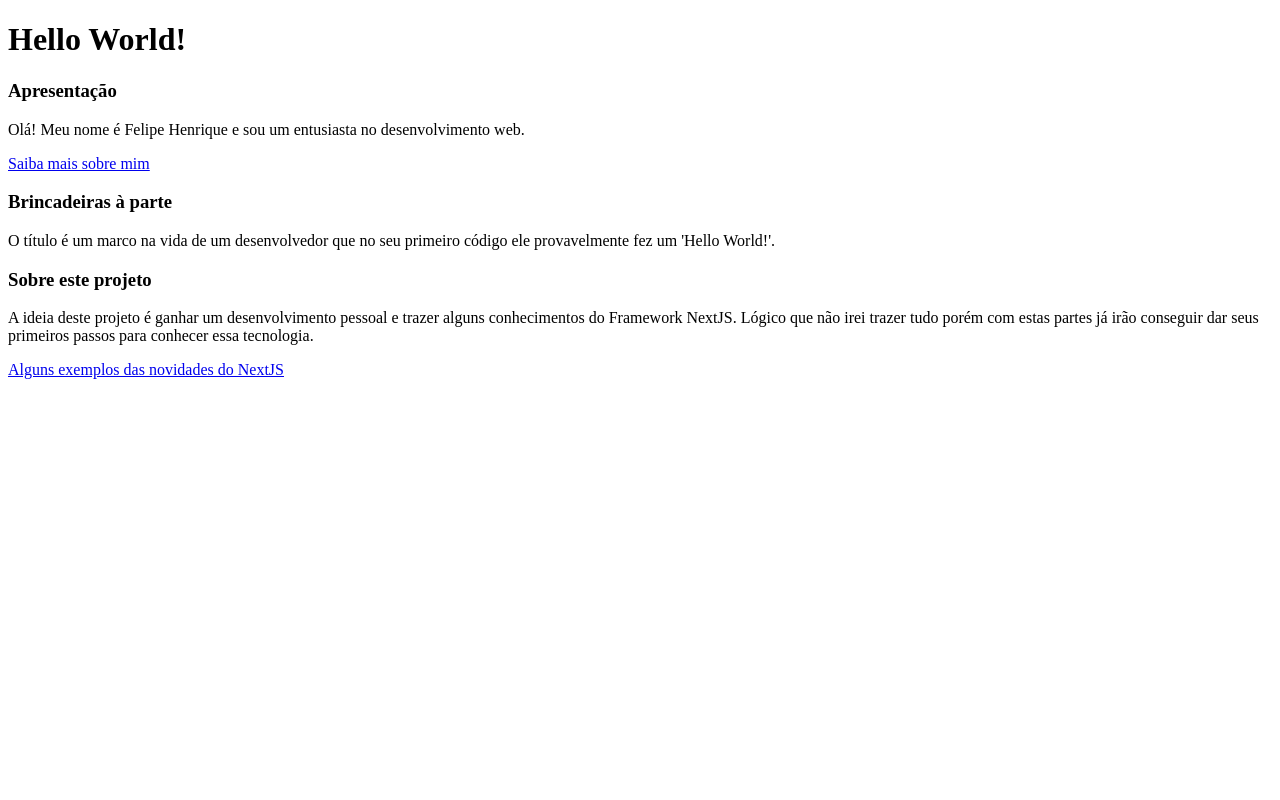
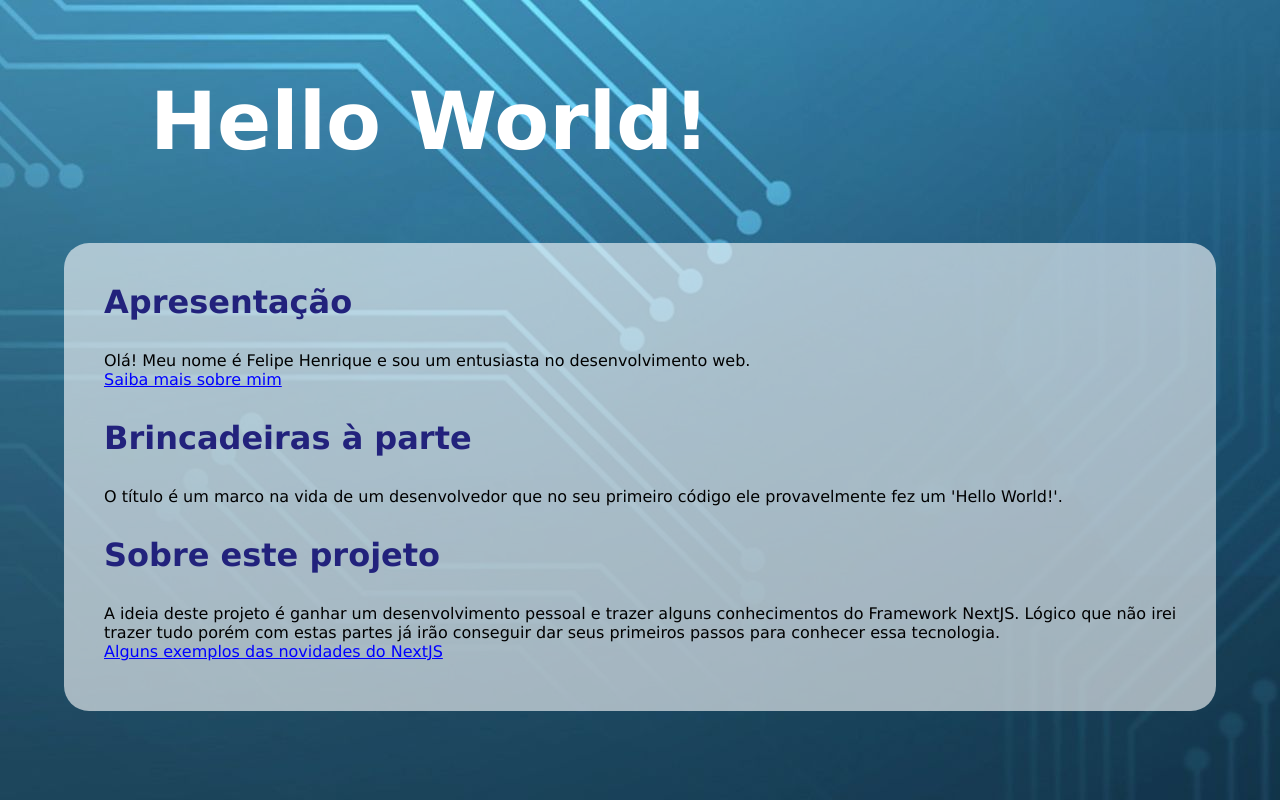
Before and after one commit to FelipeHFO/conhecendo-nextjs, a Next.js app: page / in a window 1280 px wide. Built offline with nearby package versions, Linux system fonts and the light colour scheme.

Commit message:
Applying styles for all the project

```diff
--- /dev/null
+++ b/pages/_app.js
@@ -0,0 +1,7 @@
+import './globals.css';
+
+// Globals CSS não podem ser inseridos direto no index. NextJS retornará um erro
+
+export default function MyApp({ Component, pageProps }) {
+  return <Component {...pageProps} />;
+}
--- a/pages/exemplos.js
+++ b/pages/exemplos.js
@@ -90,7 +90,7 @@ export default function Exemplos() {
         utilizando o getStaticsProps e transformando eles em dados estáticos
       </p>
       <Link href="repositorios">
-        <a>Meus repositorios</a>
+        <a className="link">Meus repositorios</a>
       </Link>
     </>
   );
--- /dev/null
+++ b/pages/globals.css
@@ -0,0 +1,44 @@
+* {
+  margin: 0;
+  padding: 0;
+  box-sizing: border-box;
+}
+
+body {
+  background-image: url('../public/img/bg.jpg');
+  font-family: 'Lucida Sans', 'Lucida Sans Regular', 'Lucida Grande',
+    'Lucida Sans Unicode', Geneva, Verdana, sans-serif;
+}
+
+.title {
+  margin: 75px 0 75px 150px;
+  font-size: 5rem;
+  color: white;
+}
+
+.container {
+  width: 90vw;
+  height: 100%;
+  background-color: rgba(255, 255, 255, 60%);
+  border-radius: 25px;
+  margin: 0 auto;
+  padding: 10px;
+  padding-bottom: 50px;
+}
+
+.subtitle {
+  padding: 30px;
+  font-size: 2rem;
+  color: rgb(34, 34, 124);
+}
+
+.text {
+  margin-left: 30px;
+}
+
+.link {
+  margin-left: 30px;
+  color: blue;
+  cursor: pointer;
+  outline: none;
+}
--- a/pages/index.js
+++ b/pages/index.js
@@ -1,34 +1,44 @@
+import Head from 'next/head';
 import Link from 'next/link';
 
 export default function Home() {
   return (
     <>
-      <h1>Hello World!</h1>
-      <h3>Apresentação</h3>
-      <p>
+      <Head>
+        <title>Conhecendo NextJS</title>
+      </Head>
+
+      <header>
+        <h1 className="title">Hello World!</h1>
+      </header>
+
+      <main className="container">
+        <h3 className="subtitle">Apresentação</h3>
+        <p className="text">
           Olá! Meu nome é Felipe Henrique e sou um entusiasta no desenvolvimento
           web.
         </p>
         <Link href="/sobre">
-        <a>Saiba mais sobre mim</a>
+          <a className="link">Saiba mais sobre mim</a>
         </Link>
 
-      <h3>Brincadeiras à parte</h3>
-      <p>
+        <h3 className="subtitle">Brincadeiras à parte</h3>
+        <p className="text">
           O título é um marco na vida de um desenvolvedor que no seu primeiro
           código ele provavelmente fez um 'Hello World!'.
         </p>
 
-      <h3>Sobre este projeto</h3>
-      <p>
+        <h3 className="subtitle">Sobre este projeto</h3>
+        <p className="text">
           A ideia deste projeto é ganhar um desenvolvimento pessoal e trazer
           alguns conhecimentos do Framework NextJS. Lógico que não irei trazer
-        tudo porém com estas partes já irão conseguir dar seus primeiros passos
-        para conhecer essa tecnologia.
+          tudo porém com estas partes já irão conseguir dar seus primeiros
+          passos para conhecer essa tecnologia.
         </p>
         <Link href="/exemplos">
-        <a>Alguns exemplos das novidades do NextJS</a>
+          <a className="link">Alguns exemplos das novidades do NextJS</a>
         </Link>
+      </main>
     </>
   );
 }
```
Also changed, not shown: pages/sobre.js (+16 -11 lines), public/img/bg.jpg (added). Lines whose indentation alone changed are shown as unchanged.
